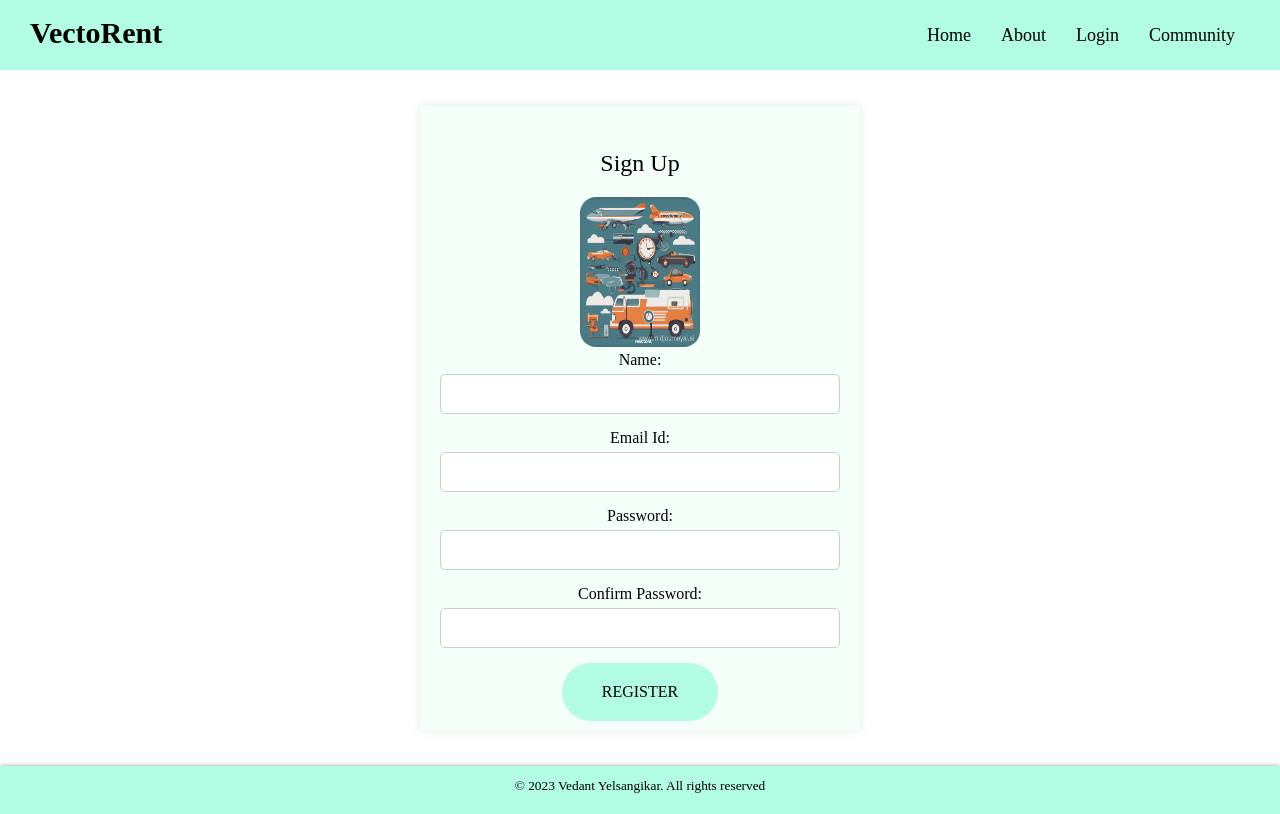
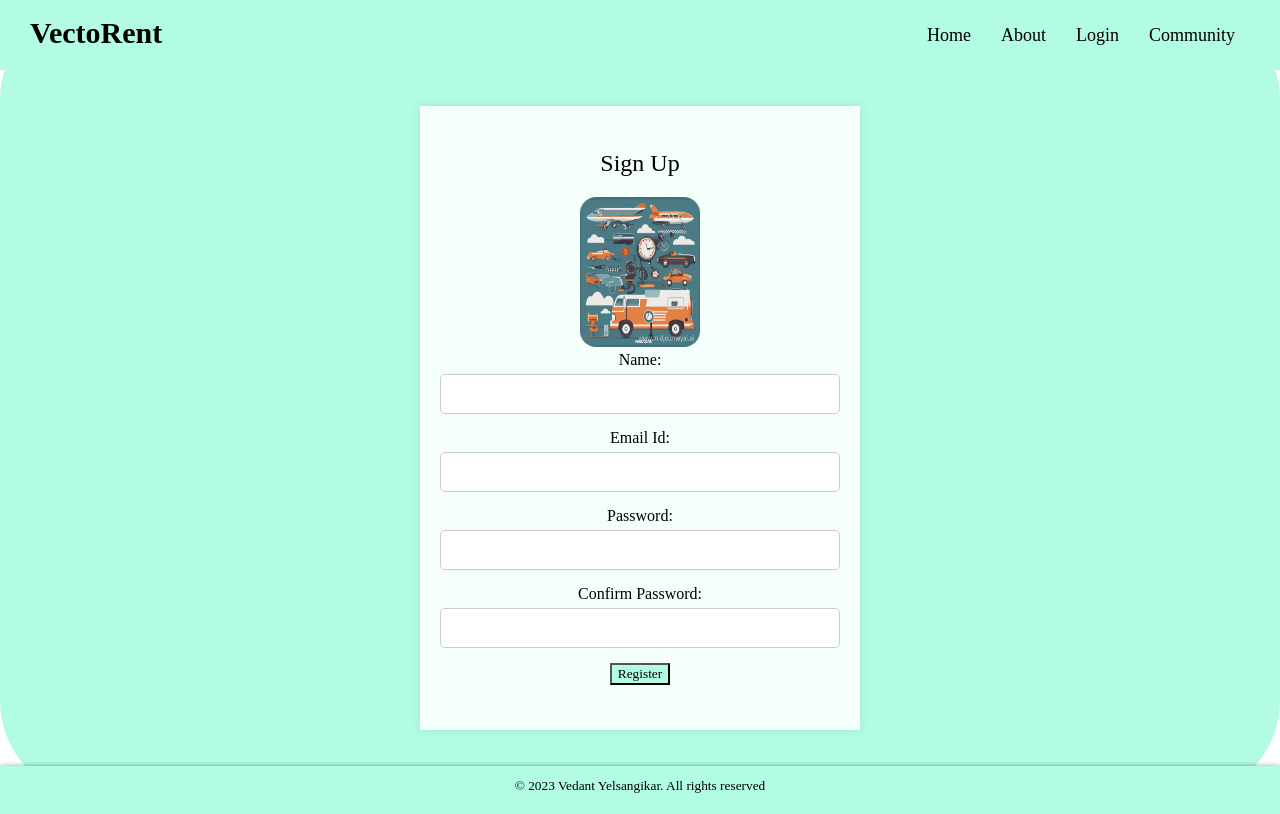
Before and after one commit to Vedant09/VectoRent, a React (Create React App) app: page /signup in a window 1280 px wide. Built offline with nearby package versions, Linux system fonts and the light colour scheme.

Commit message:
signup and login done

```diff
--- a/package.json
+++ b/package.json
@@ -6,6 +6,7 @@
     "@testing-library/jest-dom": "^5.16.5",
     "@testing-library/react": "^13.4.0",
     "@testing-library/user-event": "^13.5.0",
+    "axios": "^1.8.4",
     "react": "^18.2.0",
     "react-dom": "^18.2.0",
     "react-router-dom": "^6.20.1",
--- a/src/components/Login.js
+++ b/src/components/Login.js
@@ -1,15 +1,17 @@
-import React from 'react';
+import React, {useState} from 'react';
 import { Link, useNavigate } from "react-router-dom";
 import image from '../images/VectoRent.png';
+import axios from 'axios';
 
 export default function Login(){
-    const [formData, setFormData] = React.useState(
-        {
-            user : " ",
-            pass : " "
-        }
-    )
+    const [formData, setFormData] = useState({
+        user: "",
+        pass: ""
+    });
+
+    const [validation, setValidation] = useState(true);
     const navigate = useNavigate();
+
     function handleChange(event) {
         const { name, value } = event.target;
         setFormData((prev) => ({
@@ -18,23 +20,33 @@ export default function Login(){
         }));
       }
 
-      const [validation,setValidation] = React.useState(true);
-      function handleSubmit(event) {
+      async function handleSubmit(event) {
         event.preventDefault();
-        console.log('handleSubmit executed');
-        if(formData.user === "Vedant" && formData.pass === "qwerty"){
-            navigate('/home');
-        }else{
+
+        try {
+            const response = await axios.post('http://localhost:8080/vec/login', {
+                email: formData.user,
+                password: formData.pass
+            });
+
+            // Successful Login
+            if (response.status === 200) {
+                alert(`Welcome, ${response.data.name}!`);
+                navigate('/home');
+            }
+        } catch (error) {
+            // Failed Login
+            console.error('Login Error:', error);
             setValidation(false);
-            navigate('#');
         }
-      }
+    }
 
     // console.log(formData)
     return (
         <div className='login-div'>
             <form className='login-form' onSubmit={handleSubmit}>
                 <img className='login-image'  src={image} alt=''></img>
+
                 <div className='form-group'>
                     <label>UserName:</label>
                     <input type="text" name="user" onChange={handleChange} required />
@@ -44,12 +56,14 @@ export default function Login(){
                     <input type="password" name="pass" onChange={handleChange} required />
                 </div>
                 <div className="box">
-                <Link to={`/${validation ? 'home' : ''}`} className='btn btn-white btn-animation-1' onClick={handleSubmit}>
+                <button type="submit" className='btn btn-white btn-animation-1' onClick={handleSubmit}>
                     Login
-                </Link>
+                </button>
                 </div>
+
                 {!validation && <p>Invalid Username or Password</p>}
             </form>
+
             <div className="box">
                 <Link to="/signup" className="btn btn-white btn-animation-1" >Sign Up</Link>
             </div>
--- a/src/components/SignUp.js
+++ b/src/components/SignUp.js
@@ -1,23 +1,50 @@
-import React from 'react'
+import React, { useState } from 'react'
 import { Link } from 'react-router-dom';
 import image from '../images/VectoRent.png'
-
+import axios from 'axios';
 
 
 export default function Signup(){
+  const [formData, setFormData] = useState({
+    Fn: '',
+    Em: '',
+    pass: '',
+    confirmPass: ''
+});
 
 
-    function handleSubmit(){
+async function handleSubmit(e) {
+  e.preventDefault();
 
-    }
+  if (formData.pass !== formData.confirmPass) {
+      alert("Passwords do not match!");
+      return;
+  }
 
-    function handleChange(){
+  // Prepare data to send
+  const dataToSend = {
+      name: `${formData.Fn}`,
+      email: formData.Em,
+      password: formData.pass
+  };
 
-    }
+  try {
+      const response = await axios.post('http://localhost:8080/vec/signup', dataToSend);
+      alert(response.data);
+  } catch (error) {
+      console.error('Signup Error:', error);
+      alert('Signup failed. Please try again.');
+  }
+}
+
+    function handleChange(e) {
+      const { name, value } = e.target;
+      setFormData({ ...formData, [name]: value });
+  }
 
     return (
         <div className='sign-div'>
-      <form className='sign-form'>
+      <form className='sign-form' onSubmit={handleSubmit} >
         <p>Sign Up</p>
         <img className='login-image'  src={image} alt='' />
         <div className='form-group'>
@@ -26,7 +53,7 @@ export default function Signup(){
         </div>
         <div className='form-group'>
           <label>Email Id:</label>
-          <input type="text" name="Ln" onChange={handleChange} required />
+          <input type="text" name="Em" onChange={handleChange} required />
         </div>
         <div className='form-group'>
           <label>Password:</label>
@@ -37,11 +64,11 @@ export default function Signup(){
           <input type="password" name="confirmPass" onChange={handleChange} required />
         </div>
         <div className="box">
-          <Link to="/home" className="btn btn-white btn-animation-1" onClick={handleSubmit}>
+          <button type="submit" className="btn btn-white btn-animation-1" onClick={handleSubmit}>
             Register
-          </Link>
+          </button>
         </div>
       </form>
     </div>
-    )
+    );
 }
```
